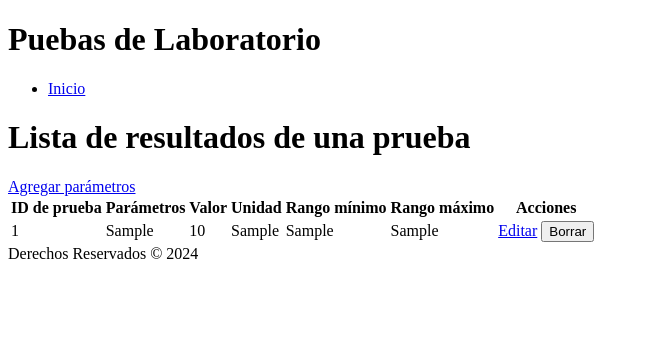
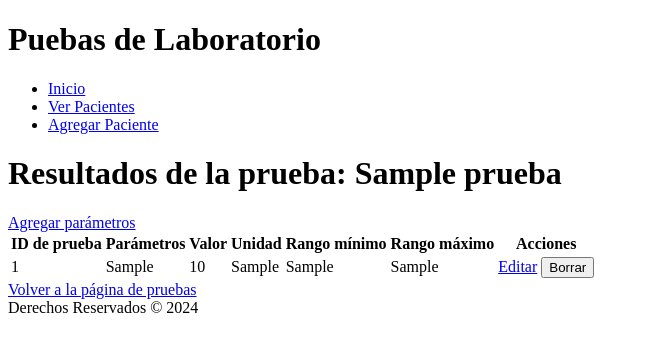
Before and after one commit to Nyland-Martinez/Pruebas_de_laboratorio, a Flask app: page /resultados/1 in a window 1280 px wide. Shown: the top 352 px of the page, without its empty margins (0-649 px from the left). Run offline with Flask 3, Linux system fonts and the light colour scheme; tables that the repository leaves empty or names only in its code hold one stand-in row (values such as "Sample post"); some libraries are stand-ins or nearby versions.

Commit message:
CRUD completo

```diff
--- a/app.py
+++ b/app.py
@@ -46,11 +46,25 @@ def pruebas(id_paciente):
 @app.route('/resultados/<int:id_prueba>')
 def resultados(id_prueba):
     cursor = mysql.connection.cursor()
+
+    # Obtener la información necesaria
     cursor.execute("SELECT * FROM Resultados WHERE id_prueba = %s", (id_prueba,))
     resultados = cursor.fetchall()
+
+    cursor.execute("SELECT id_paciente, nombre_tipo_prueba FROM Pruebas WHERE id_prueba = %s", (id_prueba,))
+    prueba = cursor.fetchone()
     cursor.close()
-    return render_template('resultados.html', id_prueba=id_prueba, resultados=resultados)
 
+    # Verificar si se encontró la prueba
+    if prueba is None:
+        flash("Prueba no encontrada", "error")
+        return redirect(url_for('index'))
+
+    id_paciente = prueba[0]
+    nombre_tipo_prueba = prueba[1]
+
+    return render_template('resultados.html', resultados=resultados, id_paciente=id_paciente,
+                            id_prueba=id_prueba, nombre_tipo_prueba=nombre_tipo_prueba)
 
 # Ruta para agregar un nuevo paciente
 @app.route('/agg_paciente', methods=['GET', 'POST'])
@@ -153,32 +167,39 @@ def update_paciente(id_paciente):
 
     return render_template('edit_paciente.html', paciente=paciente)
 
-# Ruta para actualizar prueba
+# Ruta para actualizar una prueba
 @app.route('/edit_prueba/<int:id_prueba>', methods=['GET', 'POST'])
 def update_prueba(id_prueba):
     cursor = mysql.connection.cursor()
 
-    # Obtener prueba existente
-    cursor.execute("SELECT * FROM Pruebas WHERE id_prueba=%s", (id_prueba,))
+    # Obtener los datos de la prueba y del paciente asociado
+    cursor.execute("SELECT * FROM Pruebas WHERE id_prueba = %s", (id_prueba,))
     prueba = cursor.fetchone()
-    cursor.close()
+
+    if prueba is None:
+        flash("Prueba no encontrada", "error")
+        return redirect(url_for('index'))  # Redirige a la página principal si no se encuentra la prueba
+
+    id_paciente = prueba[1]  # Asigna el id_paciente desde los datos de la prueba obtenida
+
     if request.method == 'POST':
-        id_paciente = request.form['id_paciente']
         nombre_tipo_prueba = request.form['nombre_tipo_prueba']
         fecha = request.form['fecha']
         descripcion = request.form['descripcion']
 
         cursor.execute("""
-            UPDATE Pruebas SET id_paciente=%s, nombre_tipo_prueba=%s, fecha=%s, descripcion=%s
-            WHERE id_prueba=%s
-        """, (id_paciente, nombre_tipo_prueba, fecha, descripcion, id_prueba))
+            UPDATE Pruebas
+            SET nombre_tipo_prueba = %s, fecha = %s, descripcion = %s
+            WHERE id_prueba = %s
+        """, (nombre_tipo_prueba, fecha, descripcion, id_prueba))
         mysql.connection.commit()
         cursor.close()
 
-        flash('Prueba actualizado exitosamente!')
-        return redirect(url_for('pruebas'))
+        flash('Prueba actualizada exitosamente!', 'success')
+        return redirect(url_for('pruebas', id_paciente=id_paciente))
 
-    return render_template('edit_prueba.html', prueba=prueba)
+    cursor.close()
+    return render_template('edit_prueba.html', prueba=prueba, id_prueba=id_prueba, id_paciente=id_paciente)
 
 # Ruta para actualizar el resultado de una prueba
 @app.route('/edit_resultado/<int:id_resultados>', methods=['GET', 'POST'])
@@ -188,26 +209,35 @@ def update_resultado(id_resultados):
     # Obtener resultado de prueba existente
     cursor.execute("SELECT * FROM Resultados WHERE id_resultados=%s", (id_resultados,))
     resultado = cursor.fetchone()
-    cursor.close()
+
+    # Asegúrate de que se encontró un resultado
+    if resultado is None:
+        flash("Resultado no encontrado", "error")
+        return redirect(url_for('index'))
+
+    # Extraer id_prueba del resultado obtenido
+    id_prueba = resultado[1]  # Asegúrate de que el índice corresponda a id_prueba
+
     if request.method == 'POST':
-        id_prueba = request.form['id_prueba']
+        # Actualizar los valores con los datos del formulario
         parametro = request.form['parametro']
         valor = request.form['valor']
         unidad = request.form['unidad']
         rango_min = request.form['rango_min']
         rango_max = request.form['rango_max']
 
-        cursor = mysql.connection.cursor()
         cursor.execute("""
-            UPDATE Resultados SET id_prueba=%s, parametro=%s, valor=%s, unidad=%s, rango_min=%s, rango_max=%s
-            WHERE id_resultados=%s  # Cambiado a id_resultados
-        """, (id_prueba, parametro, valor, unidad, rango_min, rango_max, id_resultados))
+            UPDATE Resultados SET parametro=%s, valor=%s, unidad=%s, rango_min=%s, rango_max=%s
+            WHERE id_resultados=%s
+        """, (parametro, valor, unidad, rango_min, rango_max, id_resultados))
         mysql.connection.commit()
         cursor.close()
 
+        flash('Resultado actualizado exitosamente!', 'success')
         return redirect(url_for('resultados', id_prueba=id_prueba))
 
-    return render_template('edit_resultado.html', resultado=resultado)
+    cursor.close()
+    return render_template('edit_resultado.html', resultado=resultado, id_prueba=id_prueba, id_resultados=id_resultados)
 
 # Eliminar paciente
 @app.route('/delete_paciente/<int:id_paciente>', methods=['GET', 'POST'])
@@ -223,33 +253,52 @@ def delete_paciente(id_paciente):
         flash(f'Error al eliminar el paciente: {str(e)}', 'error')
     return redirect(url_for('index'))
 
-# Eliminar prueba
-@app.route('/delete_prueba/<int:id_prueba>', methods=['GET', 'POST'])
+# Ruta para eliminar un resultado específico
+@app.route('/delete_resultado/<int:id_resultados>', methods=['POST'])
+def delete_resultado(id_resultados):
+    cursor = mysql.connection.cursor()
+
+    # Recuperar id_prueba antes de eliminar el resultado
+    cursor.execute("SELECT id_prueba FROM Resultados WHERE id_resultados = %s", (id_resultados,))
+    resultado = cursor.fetchone()
+
+    if not resultado:
+        flash("Resultado no encontrado", "error")
+        return redirect(url_for('index'))
+
+    id_prueba = resultado[0]
+
+    # Eliminar el resultado
+    cursor.execute("DELETE FROM Resultados WHERE id_resultados = %s", (id_resultados,))
+    mysql.connection.commit()
+    cursor.close()
+
+    flash('Resultado eliminado exitosamente', 'success')
+    return redirect(url_for('resultados', id_prueba=id_prueba))
+
+
+# Ruta para eliminar una prueba específica
+@app.route('/delete_prueba/<int:id_prueba>', methods=['POST'])
 def delete_prueba(id_prueba):
-    try:
-        cursor = mysql.connection.cursor()
-        cursor.execute("DELETE FROM Pruebas WHERE id_prueba=%s", (id_prueba,))
-        mysql.connection.commit()
-        cursor.close()
-        flash('Prueba eliminado exitosamente', 'success')
-    except Exception as e:
-        mysql.connection.rollback()
-        flash(f'Error al eliminar la prueba: {str(e)}', 'error')
-    return redirect(url_for('pruebas'))
+    cursor = mysql.connection.cursor()
 
-# Eliminar resultado
-@app.route('/delete_resultado/<int:id_resultados>', methods=['GET', 'POST'])
-def delete_resultado(id_resultados):
-    try:
-        cursor = mysql.connection.cursor()
-        cursor.execute("DELETE FROM Resultados WHERE id_resultados=%s", (id_resultados,))
-        mysql.connection.commit()
-        cursor.close()
-        flash('Resultado de la prueba eliminado exitosamente', 'success')
-    except Exception as e:
-        mysql.connection.rollback()
-        flash(f'Error al eliminar el resultado de la prueba: {str(e)}', 'error')
-    return redirect(url_for('resultados'))
+    # Verificar si la prueba existe antes de eliminar
+    cursor.execute("SELECT id_paciente FROM Pruebas WHERE id_prueba = %s", (id_prueba,))
+    prueba = cursor.fetchone()
+
+    if not prueba:
+        flash("Prueba no encontrada", "error")
+        return redirect(url_for('index'))
+
+    id_paciente = prueba[0]
+
+    # Eliminar la prueba
+    cursor.execute("DELETE FROM Pruebas WHERE id_prueba = %s", (id_prueba,))
+    mysql.connection.commit()
+    cursor.close()
+
+    flash('Prueba eliminada exitosamente', 'success')
+    return redirect(url_for('pruebas', id_paciente=id_paciente))
 
 if __name__ == "__main__":
     app.run(debug=True)
--- a/templates/edit_prueba.html
+++ b/templates/edit_prueba.html
@@ -9,7 +9,7 @@
 <body>
     {% block content %}
     <h1>Formulario de edición de la prueba</h1>
-    <form action="{{ url_for('update_prueba', id_prueba=prueba[0]) }}" method="POST">
+    <form action="{{ url_for('update_prueba', id_prueba=id_prueba) }}" method="POST">
 
         <label for="id_paciente">ID de paciente:</label>
         <input type="number" id="id_paciente" name="id_paciente" value="{{ prueba[1] }}" required><br>
@@ -30,7 +30,7 @@
 
         <button class="btn-edit" type="submit">Actualizar</button>
     </form>
-    <a href="{{ url_for('pruebas')}}">Volver a la página de pruebas</a>
+    <a href="{{ url_for('pruebas', id_paciente=id_paciente) }}">Volver a la página de pruebas</a>
     {% endblock %}
 </body>
 </html>
--- a/templates/edit_resultado.html
+++ b/templates/edit_resultado.html
@@ -9,7 +9,7 @@
 <body>
     {% block content %}
     <h1>Formulario de edición de resultado</h1>
-    <form action="{{ url_for('update_resultado', id_resultados=resultado[0]) }}" method="POST">
+    <form action="{{ url_for('update_resultado', id_resultados=id_resultados) }}" method="POST">
 
         <label for="id_prueba">ID de prueba:</label>
         <input type="number" id="id_prueba" name="id_prueba" value="{{ resultado[1] }}" required><br>
@@ -31,7 +31,7 @@
 
         <button class="btn-edit" type="submit">Actualizar</button>
     </form>
-    <a href="{{ url_for('resultados')}}">Volver a la página de resultados</a>
+    <a href="{{ url_for('resultados', id_prueba=id_prueba) }}">Volver a la página de resultados</a>
     {% endblock %}
 </body>
 </html>
--- a/templates/layout.html
+++ b/templates/layout.html
@@ -12,10 +12,14 @@
     <nav id="menu">
         <ul>
             <li> <a href="/">Inicio</a></li>
+            <li><a href="{{ url_for('index') }}">Ver Pacientes</a></li>
+            <li><a href="{{ url_for('agg_paciente') }}">Agregar Paciente</a></li>
         </ul>
     </nav>
     <div class="container">
-        {% block content %} {% endblock %}
+        {% block content %}
+
+        {% endblock %}
     </div>
     <footer id="pie"> Derechos Reservados &copy; 2024</footer>
 
--- a/templates/resultados.html
+++ b/templates/resultados.html
@@ -4,12 +4,13 @@
     <meta charset="UTF-8">
     <meta name="viewport" content="width=device-width, initial-scale=1.0">
     {% extends "layout.html" %}
-    <title>Lista de resultados de una prueba</title>
+    <title>Resultado de una prueba</title>
 </head>
 <body>
-    {% block content %}
-    <h1>Lista de resultados de una prueba</h1>
+{% block content %}
+    <h1>Resultados de la prueba: {{ nombre_tipo_prueba }}</h1>
     <a href="{{ url_for('agg_resultados', id_prueba=id_prueba) }}">Agregar parámetros</a>
+    {% if resultados %}
     <table>
         <thead>
             <tr>
@@ -41,6 +42,10 @@
             {% endfor %}
         </tbody>
     </table>
-    {% endblock %}
+    {% else %}
+    <p>No hay resultado para mostrar.</p>
+    {% endif %}
+    <a href="{{ url_for('pruebas', id_paciente=id_paciente) }}">Volver a la página de pruebas</a>
+{% endblock %}
 </body>
 </html>
```
Also changed, not shown: templates/index.html (+29 -1 lines), templates/pruebas.html (+9 -2 lines).
